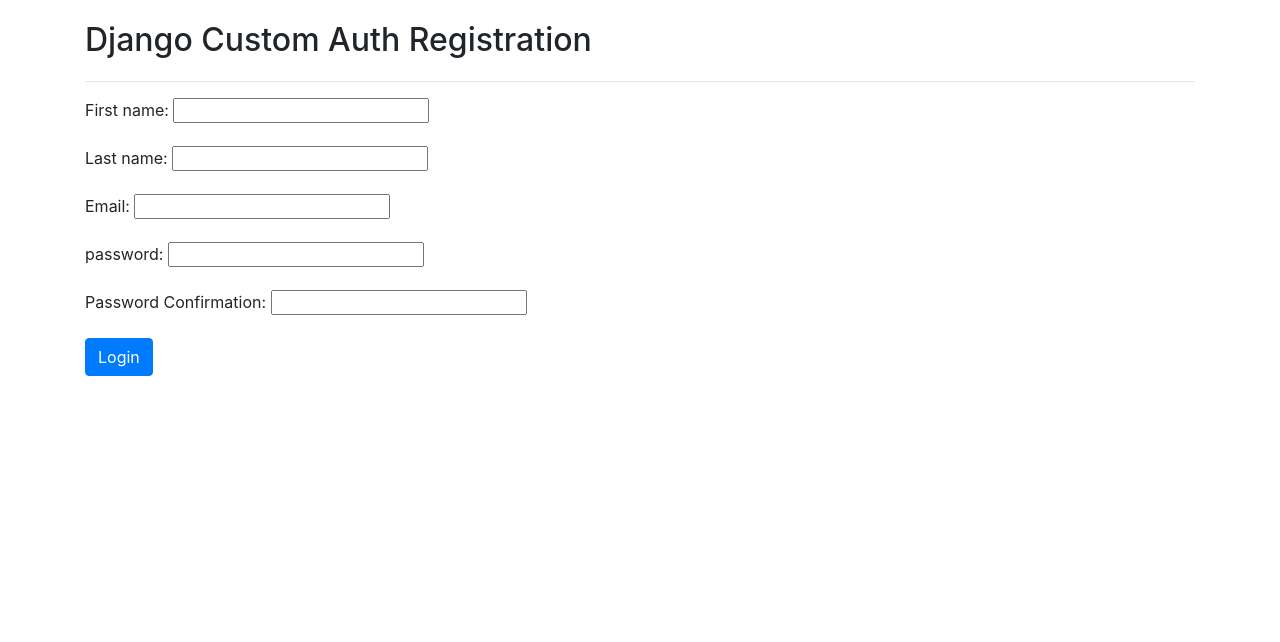
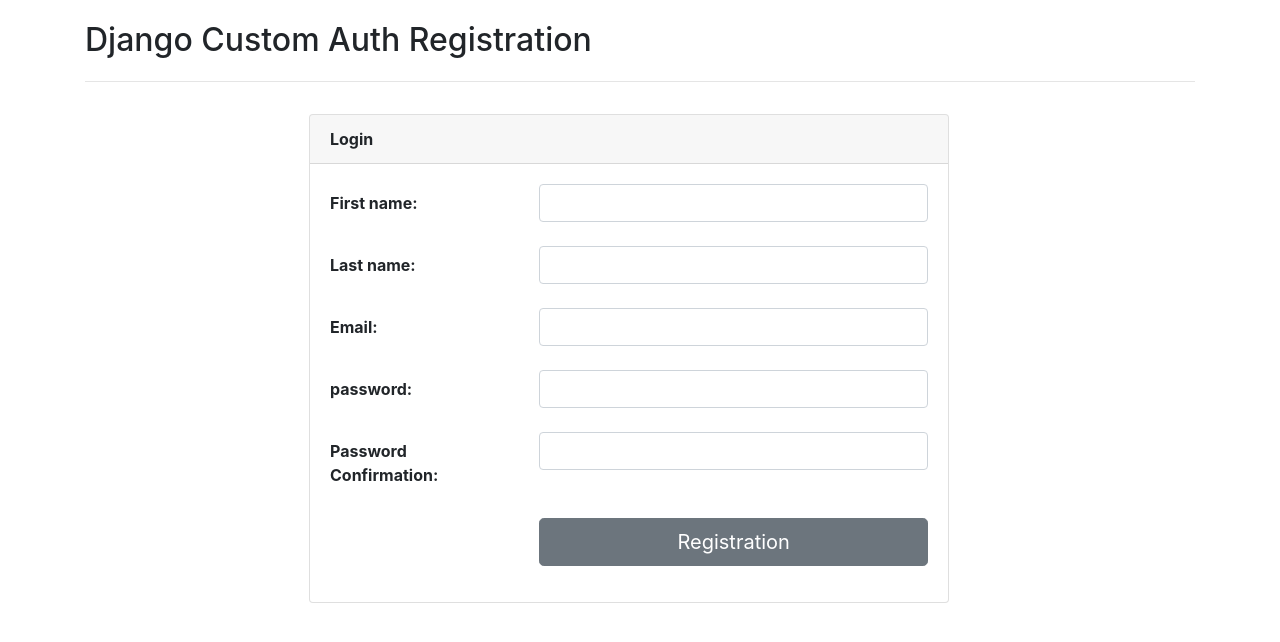
Before and after one commit to jakiiii/jtro-auth, a Django app: page /register/ in a window 1280 px wide. Shown: the part 56-698 px from the top of the page. Run offline with Django 3.2, Linux system fonts and the light colour scheme; some libraries are stand-ins or nearby versions.

Commit message:
design template view with widget_tweaks

```diff
--- a/src/customuserauth/accounts/templates/accounts/registration.html
+++ b/src/customuserauth/accounts/templates/accounts/registration.html
@@ -1,12 +1,51 @@
 {% extends 'base.html' %}
 {% block title %}Registration || {{ block.super }}{% endblock title %}
+{% load static %}
+{% load widget_tweaks %}
 
 {% block content %}
 <div class="container">
     <h1>Django Custom Auth Registration</h1><hr/>
-    <form method="post">{% csrf_token %}
-        {{ form.as_p }}
-        <button type="submit" class="btn btn-primary">Login</button>
-    </form>
+    <div class="" align="" style="margin-left: 14rem;">
+        <div class="card" style="width: 40rem; margin-top: 2rem;">
+            <div class="card-header text-left"><b>Login</b></div>
+            <div class="card-body">
+                <form method="post">{% csrf_token %}
+                    {% for hidden in form.hidden_fields %}
+                    {{ hidden }}
+                    {% endfor %}
+
+                    {% for field in form.visible_fields %}
+                    <div class="form-group row">
+                        <label for="{{ field.auto_id }}" class="col-md-4 col-form-label text-left"><b>{{ field.label_tag }}</b></label>
+                        {% if form.is_bound %}
+                        {% if field.errors %}
+                        {% render_field field class="form-control is-invalid" %}
+                        {% for error in field.errors %}
+                        <div class="invalid-feedback">
+                            {{ error }}
+                        </div>
+                        {% endfor %}
+                        {% else %}
+                        {% render_field field class="form-control is-valid" %}
+                        {% endif %}
+                        {% else %}
+                        <div class="col-md-8">
+                            {% render_field field class="form-control" %}
+                        </div>
+                        {% endif %}
+                    </div><!-- end of form -->
+                    {% endfor %}
+
+                    <div class="form-group row">
+                        <label class="col-sm-4 col-form-label"></label>
+                        <div class="col-sm-8">
+                            <button type="submit" class="btn btn-secondary btn-lg float-left btn-block">Registration</button>
+                        </div>
+                    </div>
+                </form>
+            </div><!-- end of card body -->
+        </div><!-- end of card -->
+    </div>
 </div>
 {% endblock %}
--- a/src/customuserauth/accounts/views.py
+++ b/src/customuserauth/accounts/views.py
@@ -25,7 +25,7 @@
         return super(UserLoginView, self).form_valid(form)
 
 
-class UserRegistrationView(CreateView, SuccessMessageMixin):
+class UserRegistrationView(SuccessMessageMixin, CreateView):
     form_class = UserRegistrationForm
     template_name = 'accounts/registration.html'
     success_message = 'Registration successful.'
--- a/src/customuserauth/customuserauth/settings.py
+++ b/src/customuserauth/customuserauth/settings.py
@@ -41,7 +41,7 @@
 ]
 
 THIRD_PARTY_APPS = [
-
+    'widget_tweaks',
 ]
 
 LOCAL_APPS = [
```
Also changed, not shown: src/customuserauth/accounts/templates/accounts/login.html (+37 -1 lines).
